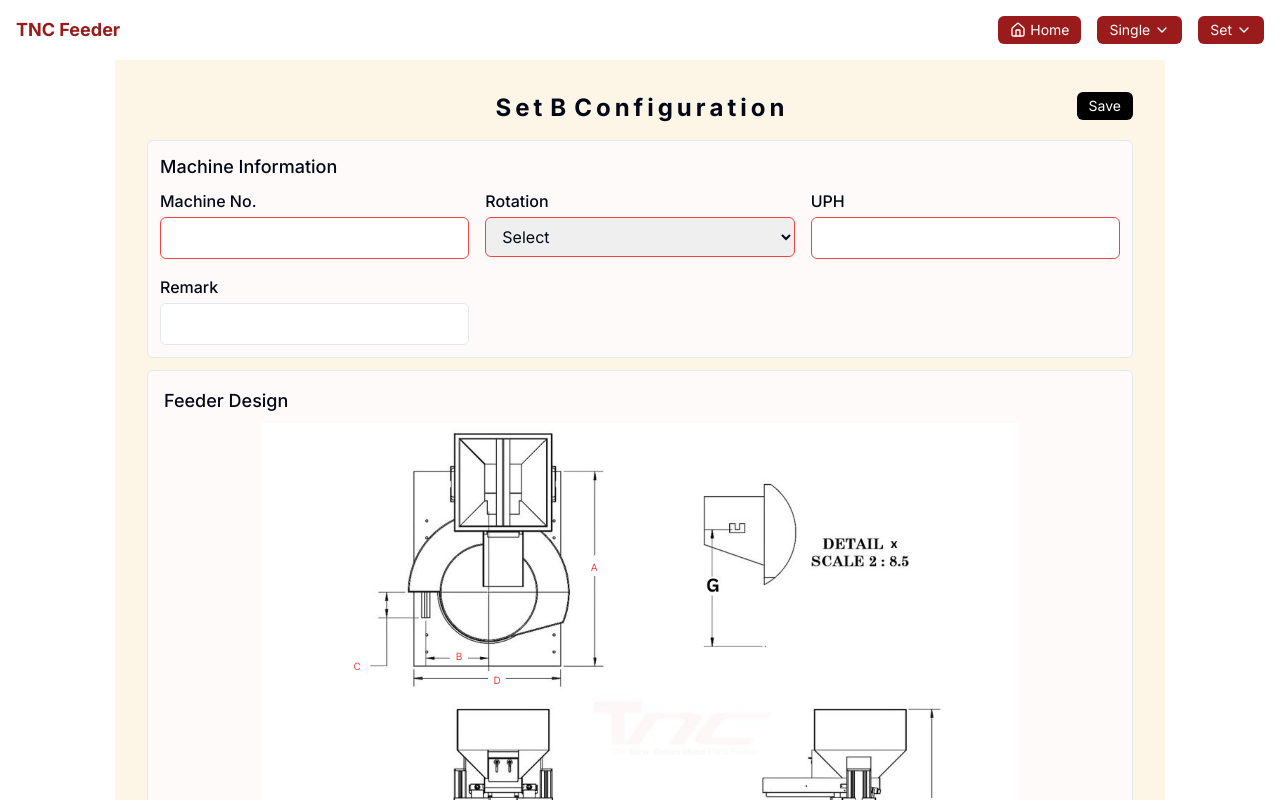
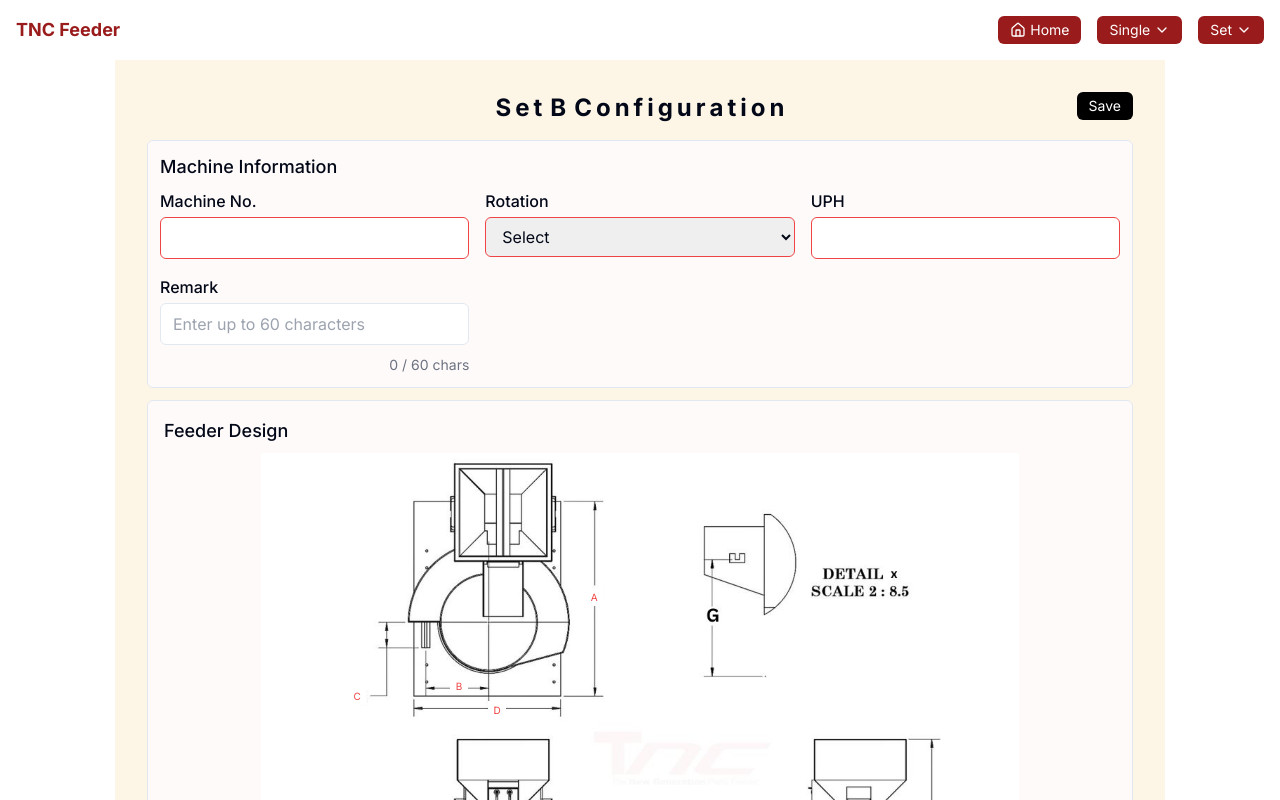
Before and after one commit to jx1114/tnc-parts-feeder, a Next.js app: page /set/set-b in a window 1280 px wide. Shown: the top 800 px of the page. Built offline with nearby package versions, Linux system fonts and the light colour scheme.

Commit message:
Change remark

```diff
--- a/app/globals.css
+++ b/app/globals.css
@@ -90,4 +90,9 @@
     position: relative;
     background: white !important;
   }
+
+  /* ✅ Hide placeholder text in print */
+  textarea::placeholder {
+    color: transparent !important;
+  }
 }
--- a/components/feeder-page.tsx
+++ b/components/feeder-page.tsx
@@ -243,17 +243,46 @@ export default function FeederPage({
           <div className="grid grid-cols-3 gap-4">
             {machineInfoFields.map((field) => (
               <div key={field.id}>
-                  <label htmlFor={field.id} className="block mb-1 font-medium">{field.label}</label>
-                  {field.type === "select" ? (
+                <label htmlFor={field.id} className="block mb-1 font-medium">
+                  {field.label}
+                </label>
+                {field.id === "remark" ? (
+                  <div className="relative">
+                    <textarea
+                      id={field.id}
+                      value={feederData.machineInfo[field.id] || ""}
+                      onChange={(e) => {
+                        const value = e.target.value
+                        if (value.length <= 60) {
+                          updateMachineInfo(field.id, value)
+                           // Auto-grow the textarea
+                          e.target.style.height = "auto"
+                          e.target.style.height = `${e.target.scrollHeight}px`
+                        }
+                      }}
+                      maxLength={60}
+                      rows={1}
+                      className="w-full border rounded-md px-3 py-2 resize-none overflow-hidden"
+                      placeholder="Enter up to 60 characters"
+                    />
+                    <div className="text-right text-sm text-gray-500 mt-1 print:hidden">
+                      {(feederData.machineInfo[field.id]?.length || 0)} / 60 chars
+                    </div>
+                  </div>
+                ) : field.type === "select" ? (
                   <select
                     id={field.id}
                     value={feederData.machineInfo[field.id] || ""}
                     onChange={(e) => updateMachineInfo(field.id, e.target.value)}
-                      className={`w-full border rounded-md px-3 py-2 ${!feederData.machineInfo[field.id] ? "border-red-500" : ""}`}
+                    className={`w-full border rounded-md px-3 py-2 ${
+                      !feederData.machineInfo[field.id] ? "border-red-500" : ""
+                    }`}
                   >
                     <option value="">Select</option>
                     {field.options?.map((option) => (
-                        <option key={option} value={option}>{option}</option>
+                      <option key={option} value={option}>
+                        {option}
+                      </option>
                     ))}
                   </select>
                 ) : (
@@ -263,7 +292,9 @@ export default function FeederPage({
                     value={feederData.machineInfo[field.id] || ""}
                     onChange={(e) => updateMachineInfo(field.id, e.target.value)}
                     className={`w-full border rounded-md px-3 py-2 ${
-                        field.id !== "remark" && !feederData.machineInfo[field.id] ? "border-red-500" : ""
+                      field.id !== "remark" && !feederData.machineInfo[field.id]
+                        ? "border-red-500"
+                        : ""
                     }`}
                   />
                 )}
@@ -271,6 +302,7 @@ export default function FeederPage({
             ))}
           </div>
         </div>
+
 
           {/* Feeder Design */}
           <div className="border bg-[#fffafa] rounded-md p-4 flex-grow mb-3 relative">
```
Lines whose indentation alone changed are shown as unchanged.
